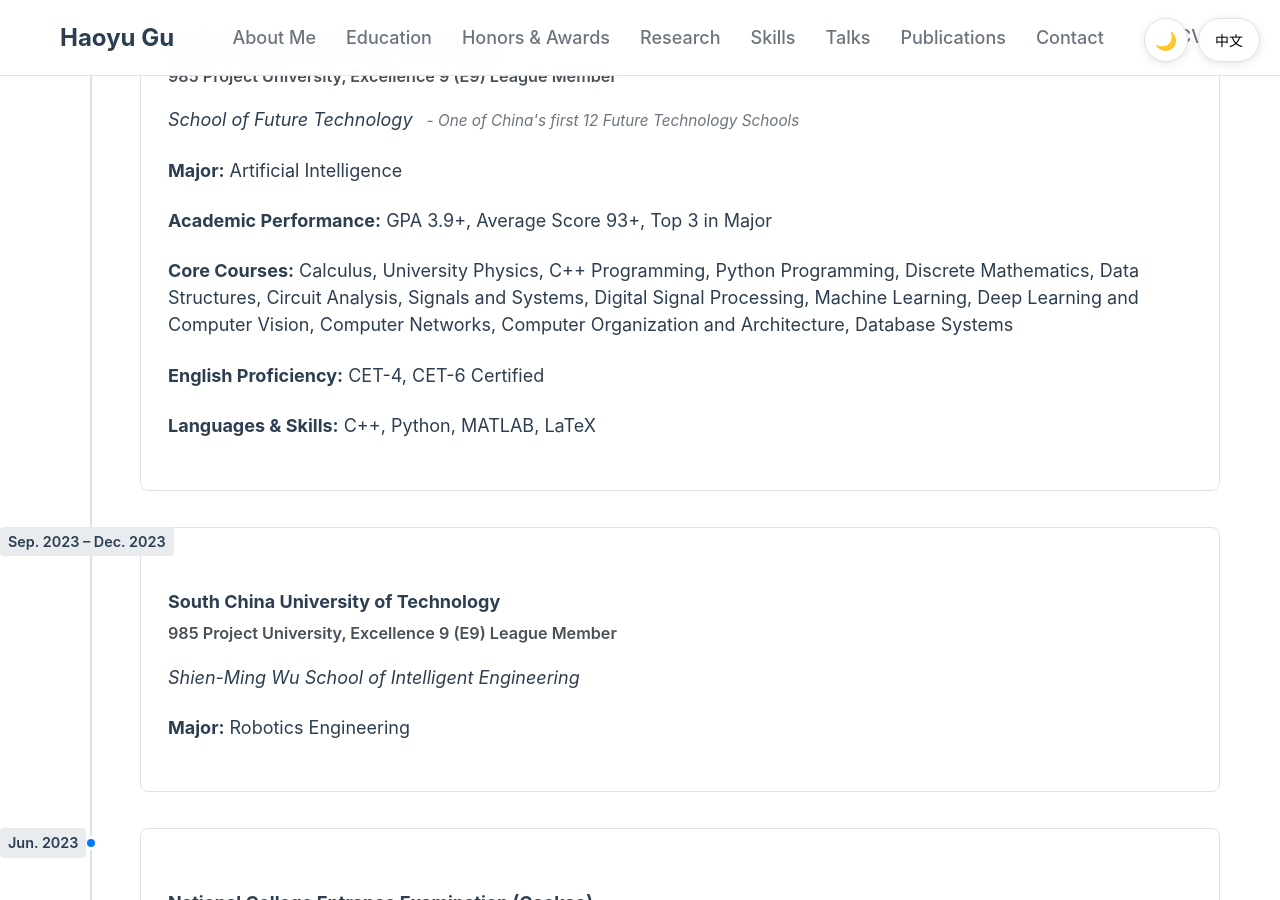
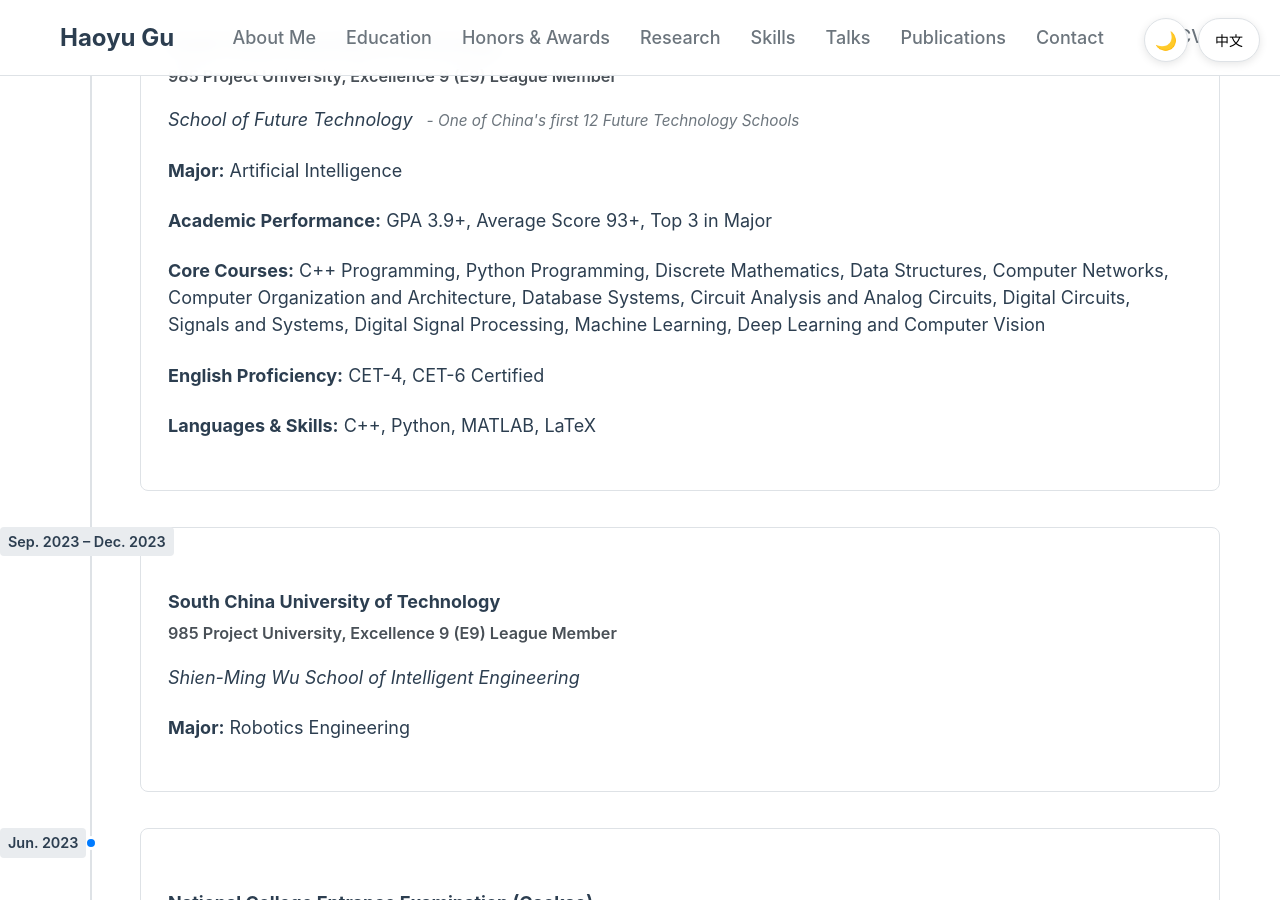
Before and after one commit to Haoyu-Gu/haoyu-gu.github.io, a Jekyll site: the page built from index.html, in a window 1280 px wide and 900 px high, scrolled down 2172 px. Built offline with Jekyll 4.4.1, drawn with Linux system fonts in a browser that asks for light colours.

Commit message:
更新核心课程列表

```diff
--- a/index.html
+++ b/index.html
@@ -57,7 +57,7 @@
         <p><em data-lang='{"en": "School of Future Technology", "zh": "未来技术学院"}'>School of Future Technology</em> <span class="school-description" data-lang='{"en": "- One of China&#39;s first 12 Future Technology Schools", "zh": "- 国家首批12所未来技术学院"}'>- One of China&#39;s first 12 Future Technology Schools</span></p>
         <p><strong data-lang='{"en": "Major:", "zh": "专业:"}'>Major:</strong> <span data-lang='{"en": "Artificial Intelligence", "zh": "人工智能"}'>Artificial Intelligence</span></p>
         <p><strong data-lang='{"en": "Academic Performance:", "zh": "学术成绩:"}'>Academic Performance:</strong> <span data-lang='{"en": "GPA 3.9+, Average Score 93+, Top 3 in Major", "zh": "GPA 3.9+，均分93+，专业前三"}'>GPA 3.9+, Average Score 93+, Top 3 in Major</span></p>
-        <p><strong data-lang='{"en": "Core Courses:", "zh": "核心课程:"}'>Core Courses:</strong> <span data-lang='{"en": "Calculus, University Physics, C++ Programming, Python Programming, Discrete Mathematics, Data Structures, Circuit Analysis, Signals and Systems, Digital Signal Processing, Machine Learning, Deep Learning and Computer Vision, Computer Networks, Computer Organization and Architecture, Database Systems", "zh": "微积分、大学物理、C++程序设计、Python程序设计、离散数学、数据结构、电路分析、信号与系统、数字信号处理、机器学习、深度学习与计算机视觉、计算机网络、计算机组成原理、数据库系统"}'>Calculus, University Physics, C++ Programming, Python Programming, Discrete Mathematics, Data Structures, Circuit Analysis, Signals and Systems, Digital Signal Processing, Machine Learning, Deep Learning and Computer Vision, Computer Networks, Computer Organization and Architecture, Database Systems</span></p>
+        <p><strong data-lang='{"en": "Core Courses:", "zh": "核心课程:"}'>Core Courses:</strong> <span data-lang='{"en": "C++ Programming, Python Programming, Discrete Mathematics, Data Structures, Computer Networks, Computer Organization and Architecture, Database Systems, Circuit Analysis and Analog Circuits, Digital Circuits, Signals and Systems, Digital Signal Processing, Machine Learning, Deep Learning and Computer Vision", "zh": "C++程序设计、Python程序设计、离散数学、数据结构、计算机网络、计算机组成与体系结构、数据库系统、电路分析与模拟电路、数字电路、信号与系统、数字信号处理、机器学习、深度学习与计算机视觉"}'>C++ Programming, Python Programming, Discrete Mathematics, Data Structures, Computer Networks, Computer Organization and Architecture, Database Systems, Circuit Analysis and Analog Circuits, Digital Circuits, Signals and Systems, Digital Signal Processing, Machine Learning, Deep Learning and Computer Vision</span></p>
         <p><strong data-lang='{"en": "English Proficiency:", "zh": "英语能力:"}'>English Proficiency:</strong> <span data-lang='{"en": "CET-4, CET-6 Certified", "zh": "四级、六级证书"}'>CET-4, CET-6 Certified</span></p>
         <p><strong data-lang='{"en": "Languages & Skills:", "zh": "语言与技能:"}'>Languages & Skills:</strong> <span data-lang='{"en": "C++, Python, MATLAB, LaTeX", "zh": "C++、Python、MATLAB、LaTeX"}'>C++, Python, MATLAB, LaTeX</span></p>
       </div>
```
